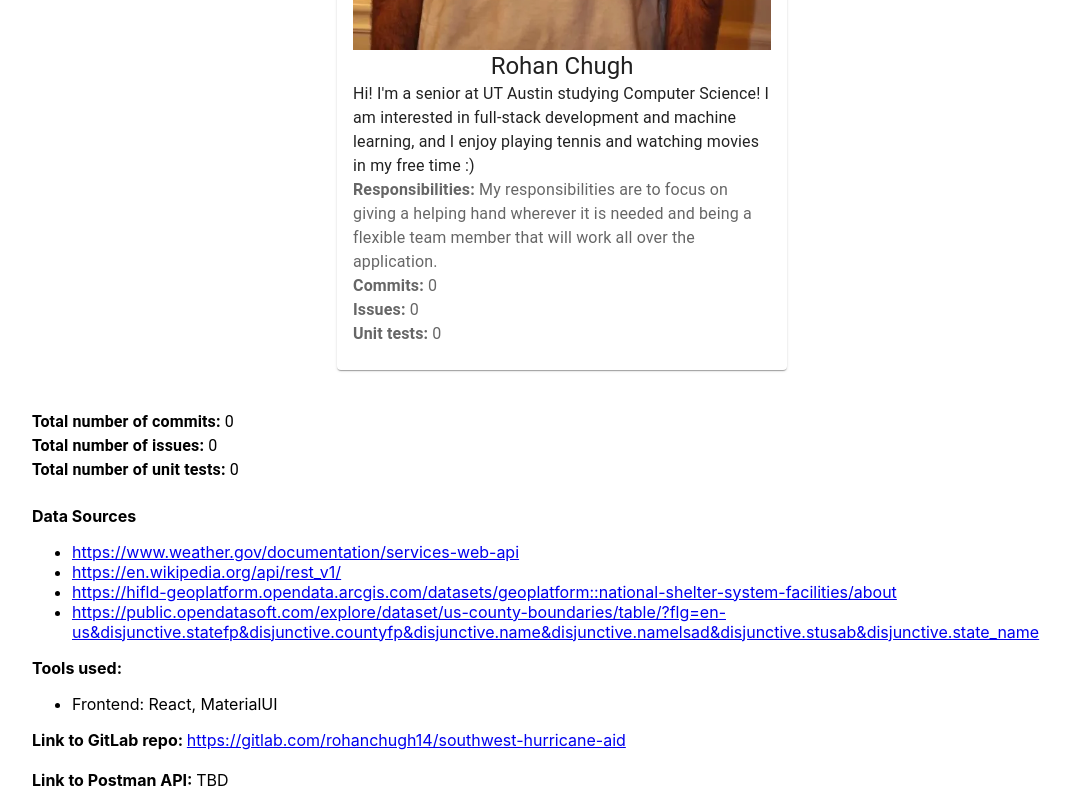
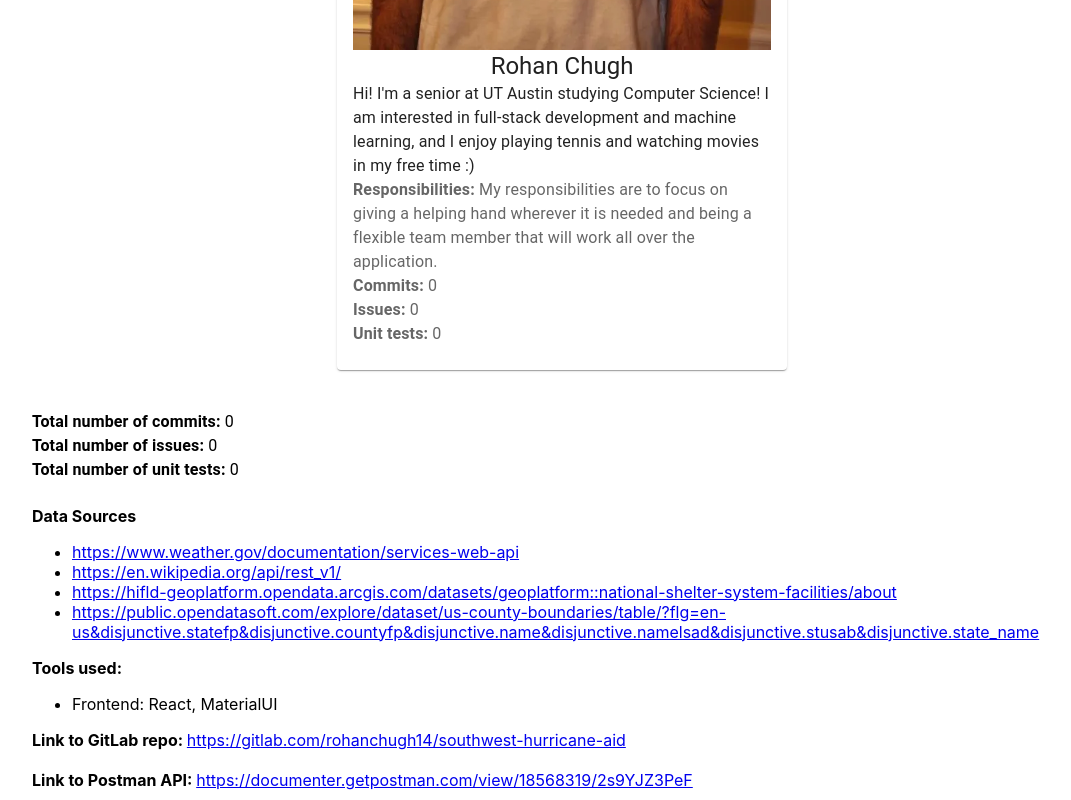
Before and after one commit to rohanchugh14/southwest-hurricane-aid, a React (Create React App) app: page /about in a window 1280 px wide. Shown: the part 2367-3167 px from the top of the page, without its empty margins (78-1149 px from the left). Built offline with nearby package versions, Linux system fonts and the light colour scheme; no server answers.

Commit message:
add postman link to about page

```diff
--- a/src/About/index.tsx
+++ b/src/About/index.tsx
@@ -201,7 +201,7 @@ const About = () => {
         <br /><br />
 
 
-        <b>Link to Postman API: </b> TBD
+        <b>Link to Postman API: </b> <a href="https://documenter.getpostman.com/view/18568319/2s9YJZ3PeF">https://documenter.getpostman.com/view/18568319/2s9YJZ3PeF</a>
       </div>
     </div>
   )
```
